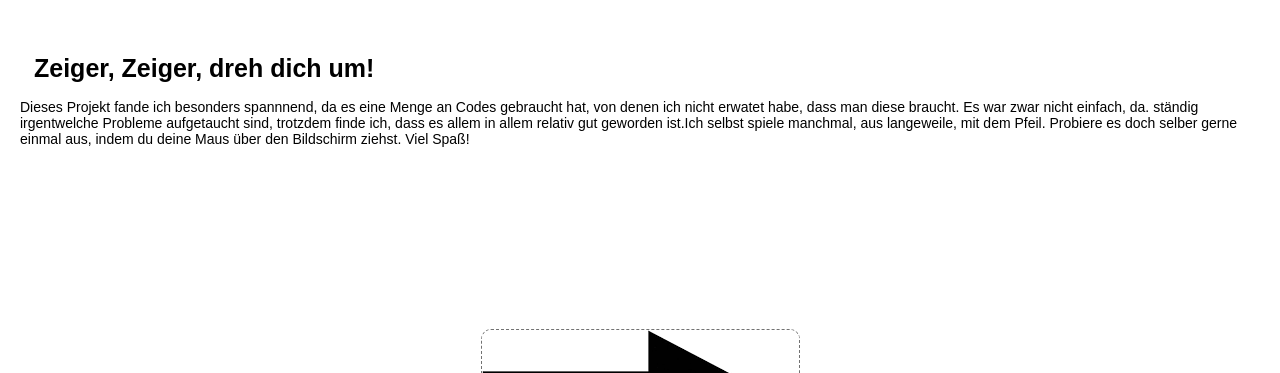
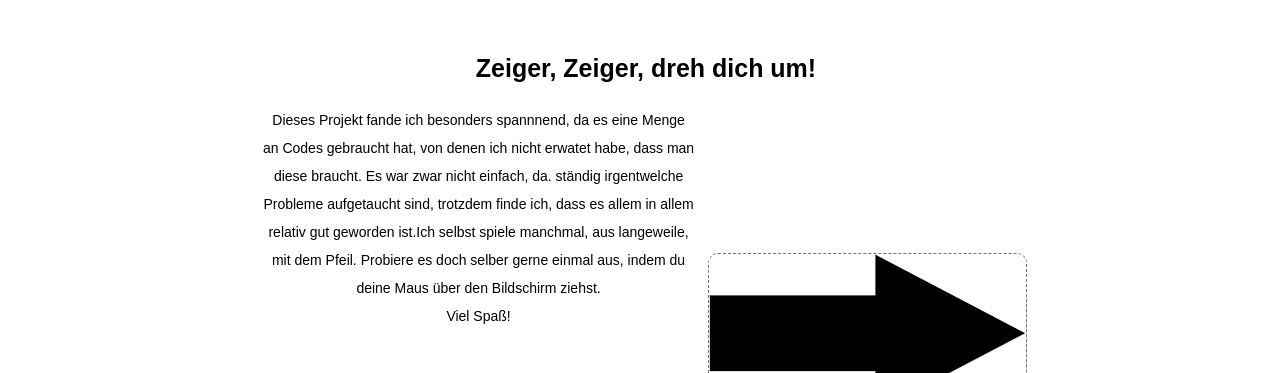
Before and after one commit to Linna-dotcom/BaseCom, a plain HTML site: page Linna_Mackenbrock_Portfolio/index.html in a window 1280 px wide. Shown: the part 2798-3171 px from the top of the page. Drawn offline with Linux system fonts and the light colour scheme; files whose address does not match are found by name.

Commit message:
Styling Change

```diff
--- a/Linna_Mackenbrock_Portfolio/Zeiger.css
+++ b/Linna_Mackenbrock_Portfolio/Zeiger.css
@@ -18,3 +18,25 @@
     align-items: center;
     justify-content: center;
 }
+
+#pfeilbeschreibung {
+    line-height: 14px;
+    text-align: center;
+    padding: 14px;
+    gap: 25px;
+}
+
+#zeigerüberschrift {
+    text-align: center;
+}
+
+#Zeiger {
+    display: flex;
+    flex-direction: column;
+}
+
+#strich {
+    display: flex;
+    flex-direction: row;
+    justify-content: center;
+}
--- a/Linna_Mackenbrock_Portfolio/index.html
+++ b/Linna_Mackenbrock_Portfolio/index.html
@@ -121,18 +121,22 @@
 
         <p>&nbsp;</p>
 
-        <div>
-            <h2>Zeiger, Zeiger, dreh dich um!</h2>
+        <div id="Zeiger">
+            <div id="zeigerüberschrift">
+                <h2>Zeiger, Zeiger, dreh dich um!</h2>
+            </div>
 
-            <div>
-                <p>Dieses Projekt fande ich besonders spannnend, da es eine Menge
-                an Codes gebraucht hat, von denen ich nicht erwatet habe, dass man
-                diese braucht. Es war zwar nicht einfach, da. ständig irgentwelche
-                Probleme aufgetaucht sind, trotzdem finde ich, dass es allem in allem
-                relativ gut geworden ist.Ich selbst spiele manchmal, aus langeweile,
-                mit dem Pfeil. Probiere es doch selber gerne einmal aus, indem du
-                deine Maus über den Bildschirm ziehst.
-                Viel Spaß!</p>
+            <div id="strich">
+                <div id="pfeilbeschreibung">
+                    <p>Dieses Projekt fande ich besonders spannnend, da es eine Menge </p>
+                    <p>an Codes gebraucht hat, von denen ich nicht erwatet habe, dass man </p>
+                    <p>diese braucht. Es war zwar nicht einfach, da. ständig irgentwelche </p>
+                    <p>Probleme aufgetaucht sind, trotzdem finde ich, dass es allem in allem </p>
+                    <p>relativ gut geworden ist.Ich selbst spiele manchmal, aus langeweile, </p>
+                    <p>mit dem Pfeil. Probiere es doch selber gerne einmal aus, indem du </p>
+                    <p>deine Maus über den Bildschirm ziehst. </p>
+                    <p>Viel Spaß!</p>
+                </div>
 
                 <div id="Pfeil">
                     <div id="zeiger">
```
Also changed, not shown: Linna_Mackenbrock_Portfolio/style-index.css (line endings or trailing spaces).
